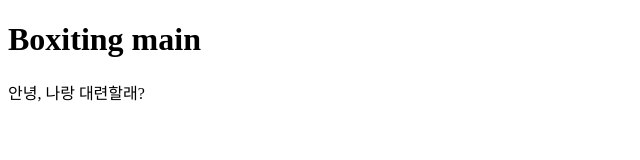
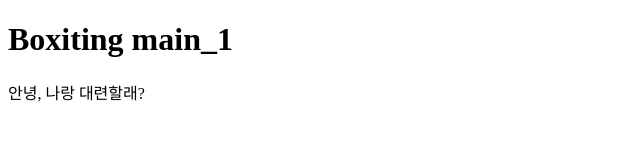
Before and after one commit to psyche1787/boxiting, a plain HTML site: page index.html in a window 1280 px wide. Shown: the full height of the page, 0-640 px from the left. Drawn offline with Linux system fonts and the light colour scheme.

Commit message:
no message

```diff
--- a/index.html
+++ b/index.html
@@ -6,7 +6,7 @@
     <title>Document</title>
 </head>
 <body>
-    <h1>Boxiting main</h1>
+    <h1>Boxiting main_1</h1>
     <div>안녕, 나랑 대련할래?</div>
 </body>
 </html>
```
